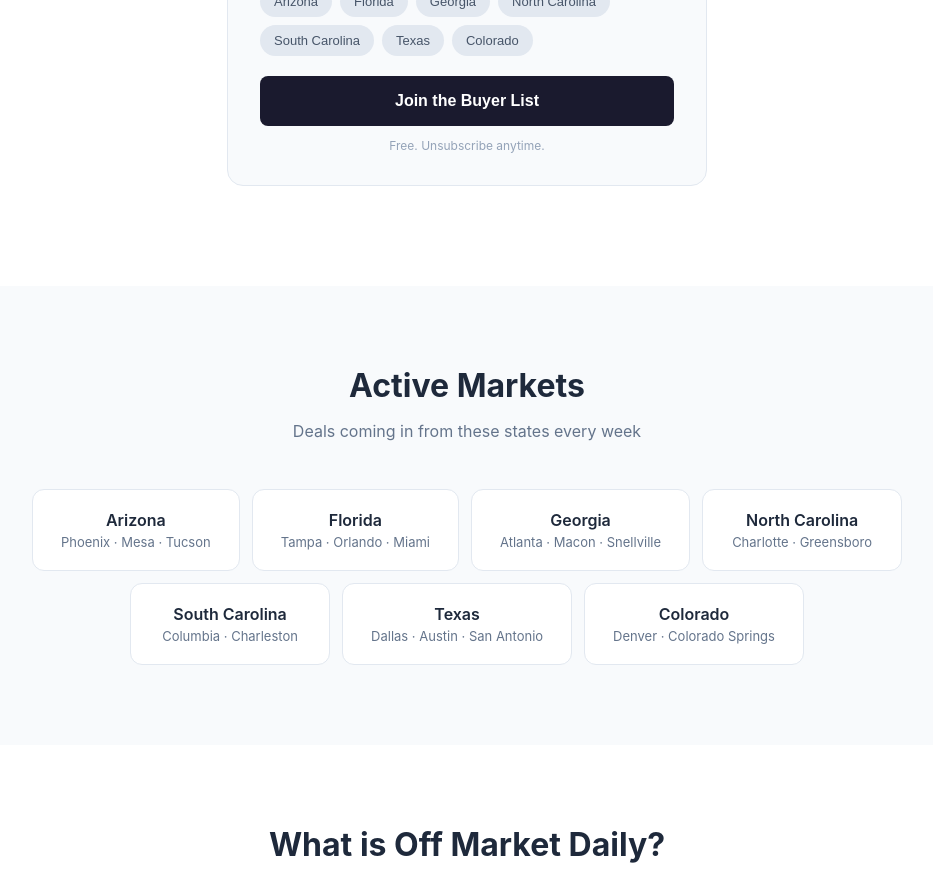
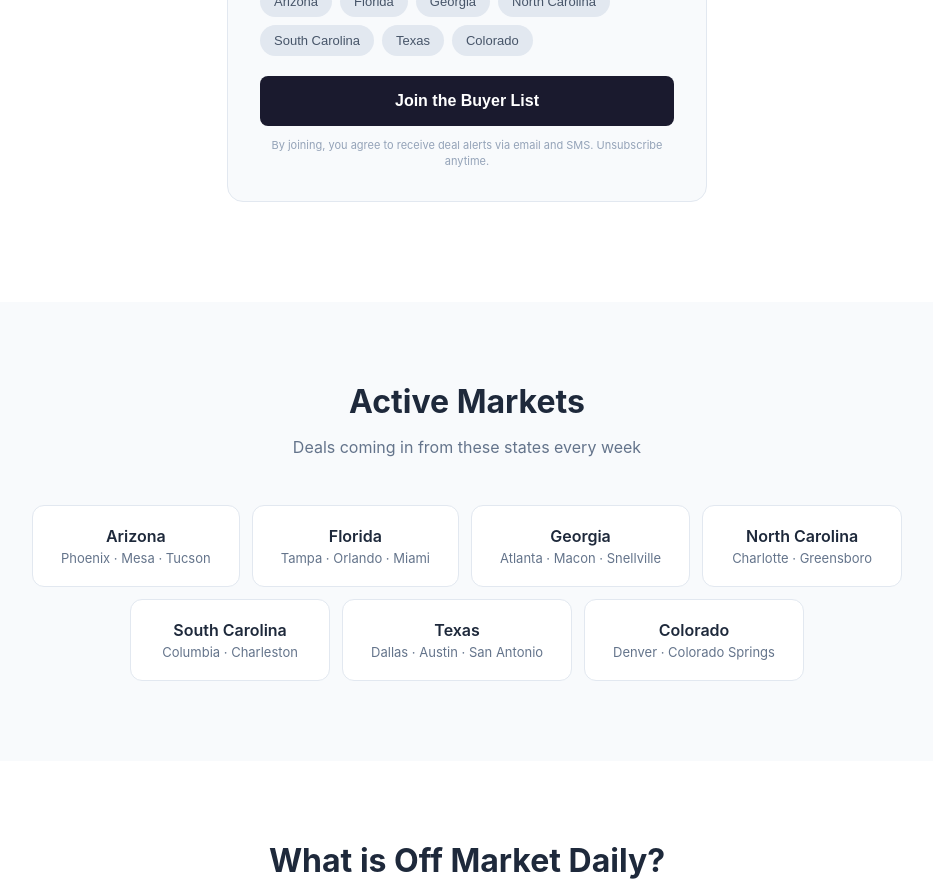
Before and after one commit to RickCHOProject/omd-website, a Next.js app: page / in a window 1280 px wide. Shown: the part 800-1694 px from the top of the page, without its empty margins (173-1106 px from the left). Built offline with nearby package versions, Linux system fonts and the light colour scheme.

Commit message:
Update page.js

```diff
--- a/app/page.js
+++ b/app/page.js
@@ -273,8 +273,8 @@
               >
                 {submitting ? 'Joining...' : 'Join the Buyer List'}
               </button>
-              <div style={{ color: '#94a3b8', fontSize: '12px', marginTop: '12px' }}>
-                Free. Unsubscribe anytime.
+              <div style={{ color: '#94a3b8', fontSize: '11px', marginTop: '12px', lineHeight: '1.4' }}>
+                By joining, you agree to receive deal alerts via email and SMS. Unsubscribe anytime.
               </div>
             </form>
           )}
```
